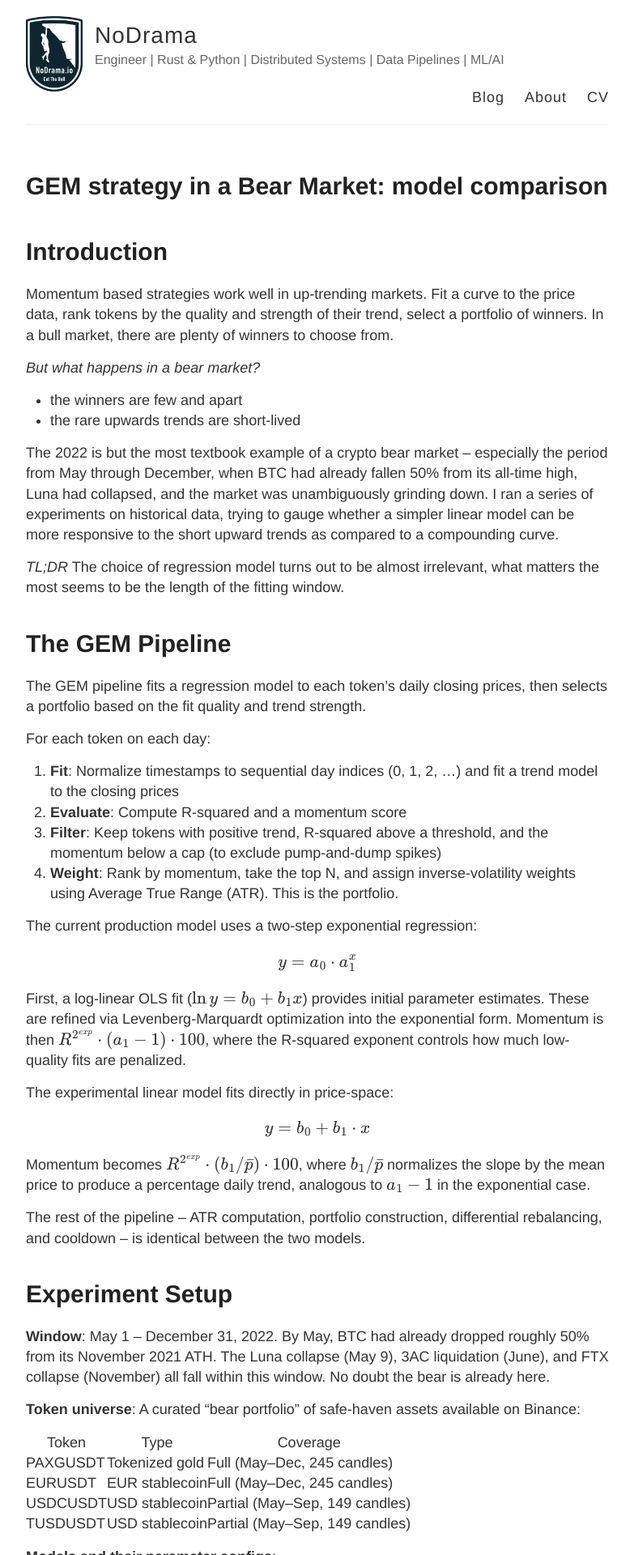
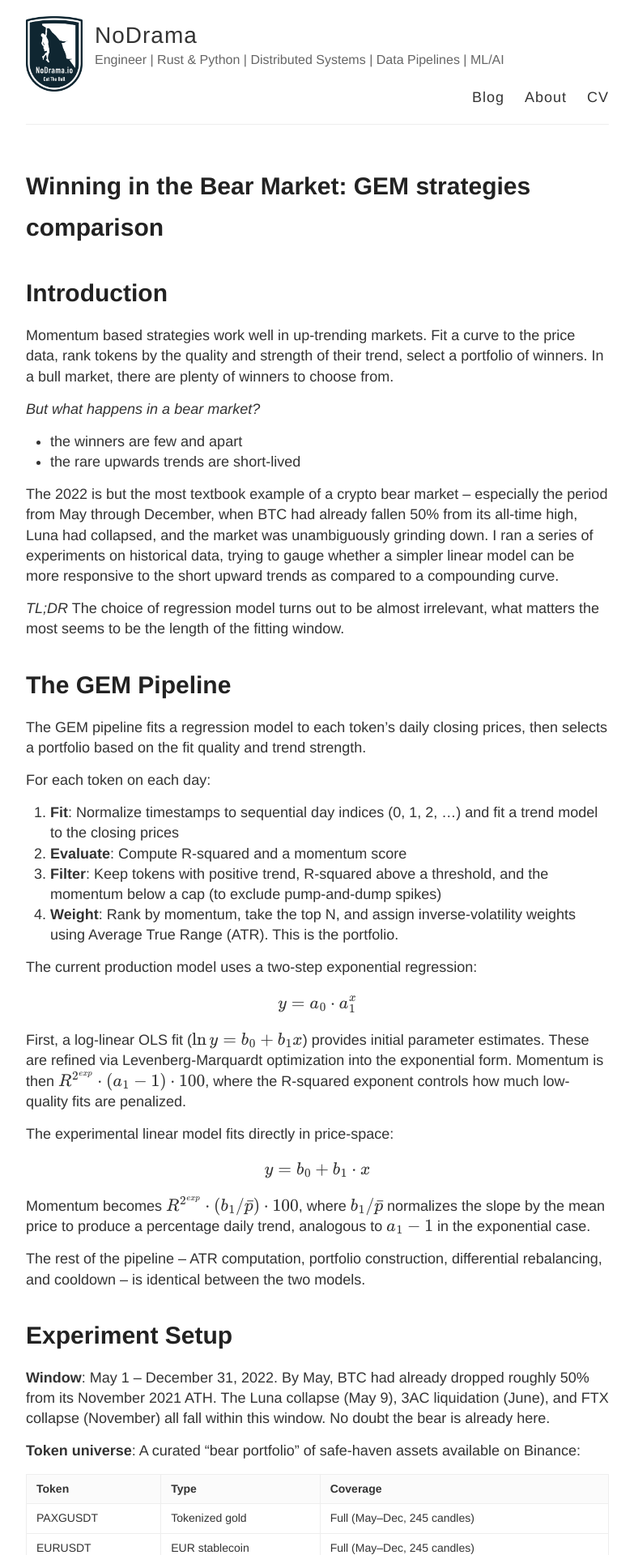
Before and after one commit to fbielejec/fbielejec.github.io, a Jekyll site: the page built from _posts/2026-04-24-gem-bear-market-models.md, in a window 1280 px wide. Shown: the top 1920 px of the page at 81% size, without its empty margins (248-1031 px from the left). Built offline with Jekyll 4.4.1, drawn with Linux system fonts in a browser that asks for light colours; formulas are drawn with MathJax 3; comment, search, counter and statistics services are not loaded; some of the changed text lies outside the part shown.

Commit message:
fix tables

```diff
--- a/_posts/2026-04-24-gem-bear-market-models.md
+++ b/_posts/2026-04-24-gem-bear-market-models.md
@@ -1,6 +1,6 @@
 ---
 layout: post
-title: "GEM strategy in a Bear Market: model comparison"
+title: "Winning in the Bear Market: GEM strategies comparison"
 author: Filip Bielejec
 comments: true
 categories: [python, trading, quantitative-finance, GEM, momentum, regression, bear-market]
@@ -67,7 +67,7 @@ No doubt the bear is already here.
 
 **Models and their parameter configs**:
 
-We use the so called "bear" and a "ranging" specialist model, GEM models with their parameters selected towards capital preservation and cautious exploration of the token universe, respectively:
+We use the so called "bear" and a "ranging" specialist models, GEM models with their parameters selected towards capital preservation and cautious exploration of the token universe, respectively:
 
 | | Bear | Ranging |
 |---|---|---|
--- a/style.scss
+++ b/style.scss
@@ -108,6 +108,28 @@ strong, b {
 
 img {
   max-width: 100%;
+}
+
+table {
+  width: 100%;
+  margin: 15px 0;
+  border: 1px solid $lightGray;
+  font-size: 14px;
+
+  th, td {
+    padding: 8px 12px;
+    border: 1px solid $lightGray;
+    text-align: left;
+  }
+
+  th {
+    background-color: lighten($lightGray, 5%);
+    font-weight: bold;
+  }
+
+  tr:nth-child(even) {
+    background-color: lighten($lightGray, 8%);
+  }
 }
 
 // Fixes images in popup boxes from Google Translate
```
